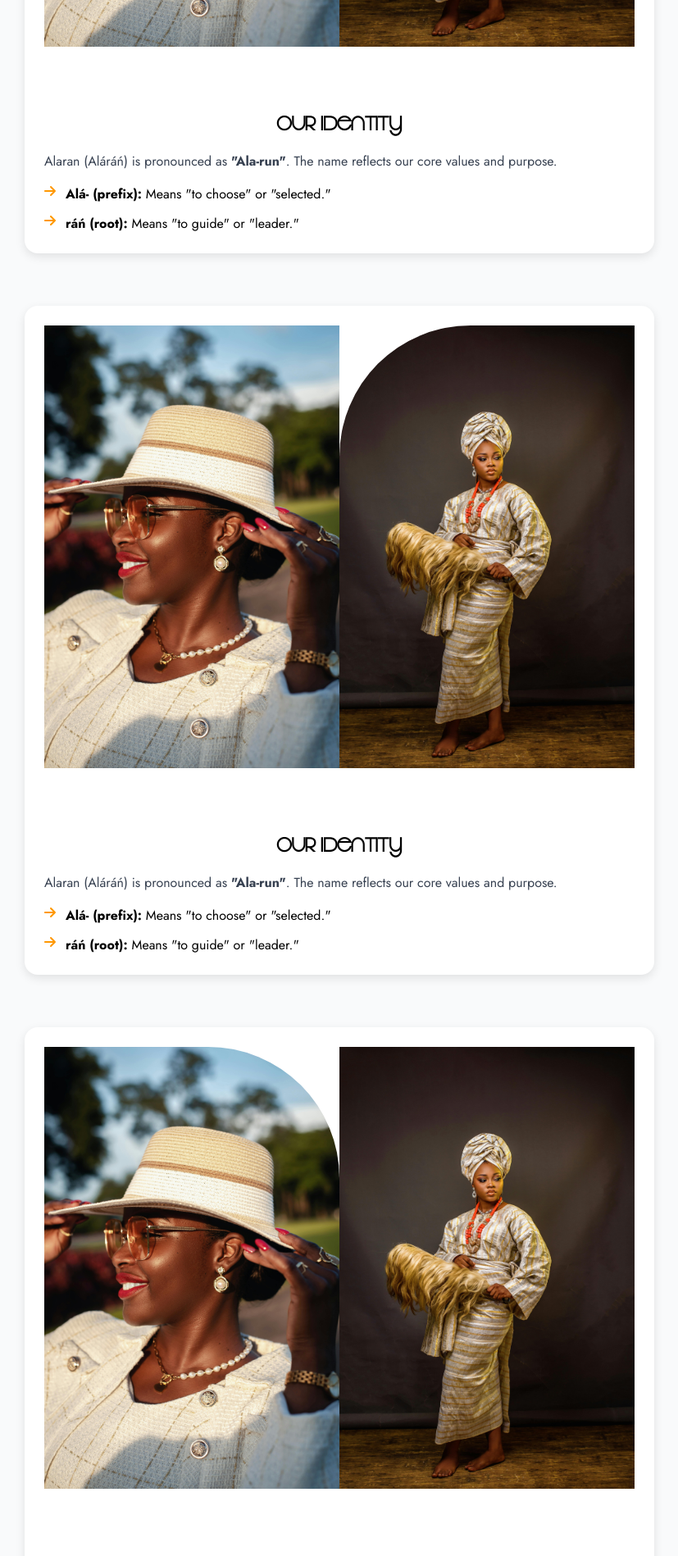
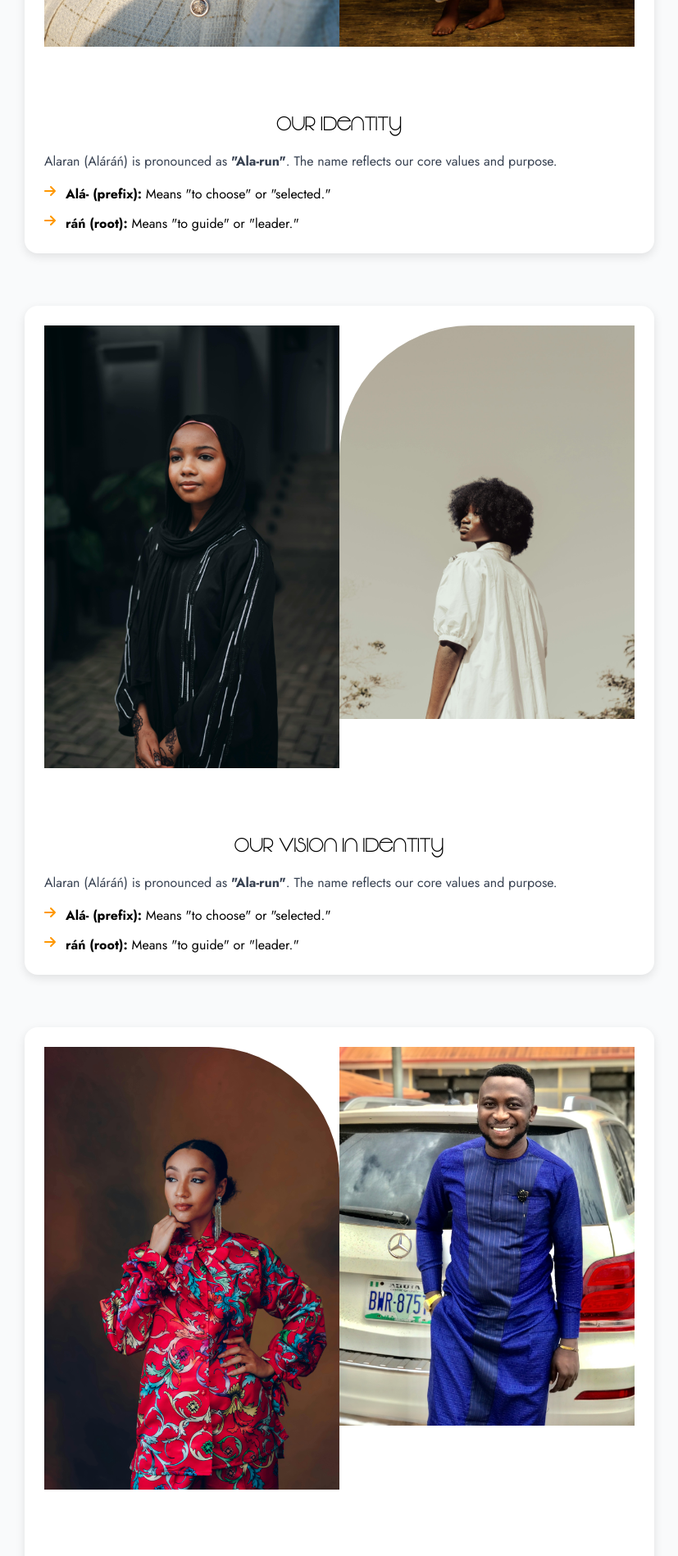
Before and after one commit to mrauthentik/Encanto, a React (Vite) app in the folder alaran/: page /brand in a window 1280 px wide. Shown: the part 1260-3158 px from the top of the page at 82% size, without its empty margins (226-1053 px from the left). Built offline with nearby package versions, Linux system fonts and the light colour scheme; a web font is replaced by a local one.

Commit message:
Update image imports and headings in Brand component for improved clarity and organization

```diff
--- a/alaran/src/components/Brand.jsx
+++ b/alaran/src/components/Brand.jsx
@@ -6,8 +6,8 @@ import img from '../assets/fashion (10).jpg';
 import img1 from '../assets/design.jpg';
 import img2 from '../assets/design (1).jpg';
 import img3 from '../assets/demola.png';
-import img5 from '../assets/fashion (4).jpg';
-import img6 from '../assets/fashion (3).jpg';
+import img4 from '../assets/fashion (4).jpg';
+import img5 from '../assets/fashion (3).jpg';
 import { motion } from 'framer-motion';
 import { FontAwesomeIcon } from '@fortawesome/react-fontawesome';
 import { faCheckCircle, faArrowRight } from '@fortawesome/free-solid-svg-icons';
@@ -48,7 +48,7 @@ const Brand = () => {
                     <img src={img1} alt="" className='brand-img1' />
                 </div>
 
-          <h2 className="text-2xl font-semibold mb-4 text-center">Our Identity</h2>
+          <h2 className="text-2xl  mb-4 text-center">Our Identity</h2>
           <p className="text-gray-700 mb-4 text-justify">
             Alaran (Aláráń) is pronounced as <strong>&quot;Ala-run&quot;</strong>. The name reflects our core values and purpose.
           </p>
@@ -76,11 +76,11 @@ const Brand = () => {
           className="brand-breakdown max-w-3xl mx-auto bg-white rounded-2xl shadow-lg p-6"
         >
                 <div className="brand-img-slide">
-                    <img src={img} alt="" />
-                    <img src={img1} alt="" className='brand-img2' />
+                    <img src={img4} alt="" />
+                    <img src={img5} alt="" className='brand-img2' />
                 </div>
 
-          <h2 className="text-2xl font-semibold mb-4 text-center">Our Identity</h2>
+          <h2 className="text-2xl  mb-4 text-center">Our Vision in identity</h2>
           <p className="text-gray-700 mb-4 text-justify">
             Alaran (Aláráń) is pronounced as <strong>&quot;Ala-run&quot;</strong>. The name reflects our core values and purpose.
           </p>
@@ -108,11 +108,11 @@ const Brand = () => {
           className="brand-breakdown max-w-3xl mx-auto bg-white rounded-2xl shadow-lg p-6"
         >
                 <div className="brand-img-slide">
-                    <img src={img} alt="" className='brand-img3' />
-                    <img src={img1} alt=""  />
+                    <img src={img2} alt="" className='brand-img3' />
+                    <img src={img3} alt=""  />
                 </div>
 
-          <h2 className="text-2xl font-semibold mb-4 text-center">Our Identity</h2>
+          <h2 className="text-2xl  mb-4 text-center">Our Awards</h2>
           <p className="text-gray-700 mb-4 text-justify">
             Alaran (Aláráń) is pronounced as <strong>&quot;Ala-run&quot;</strong>. The name reflects our core values and purpose.
           </p>
```
